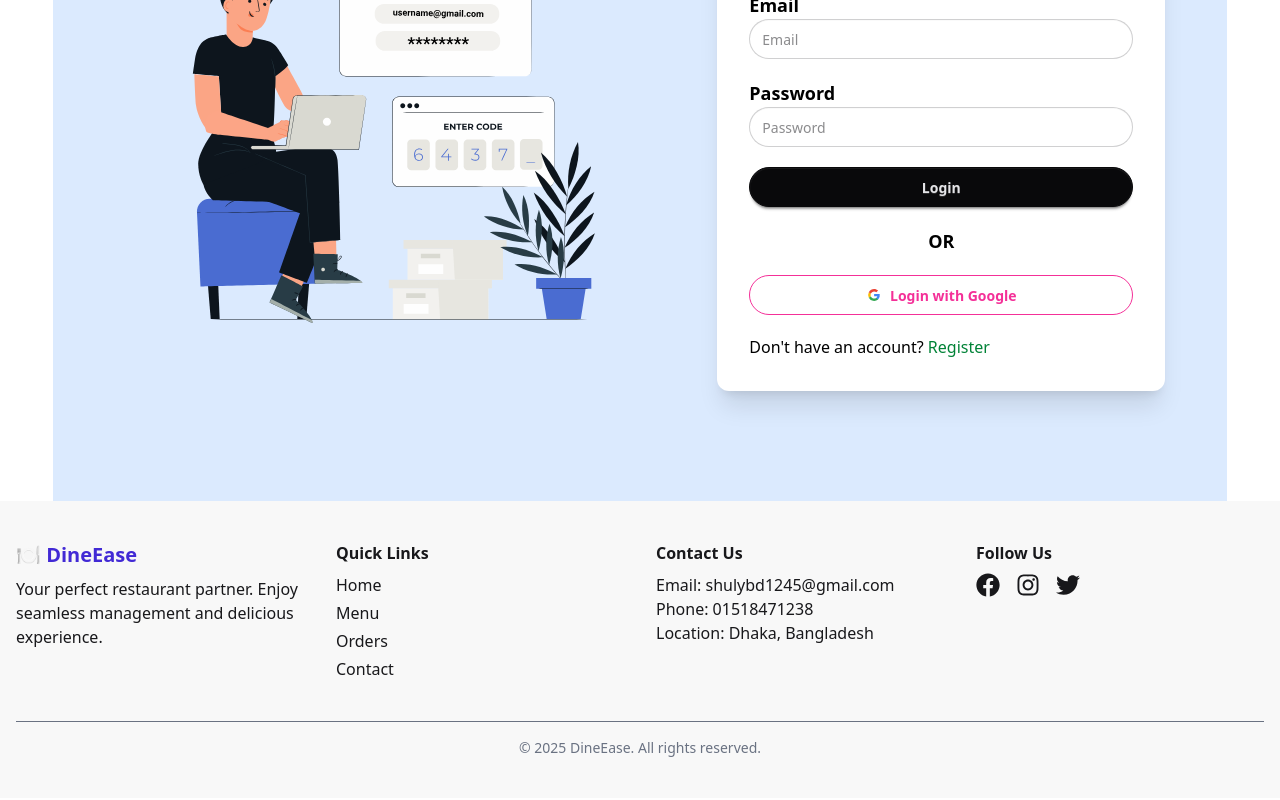
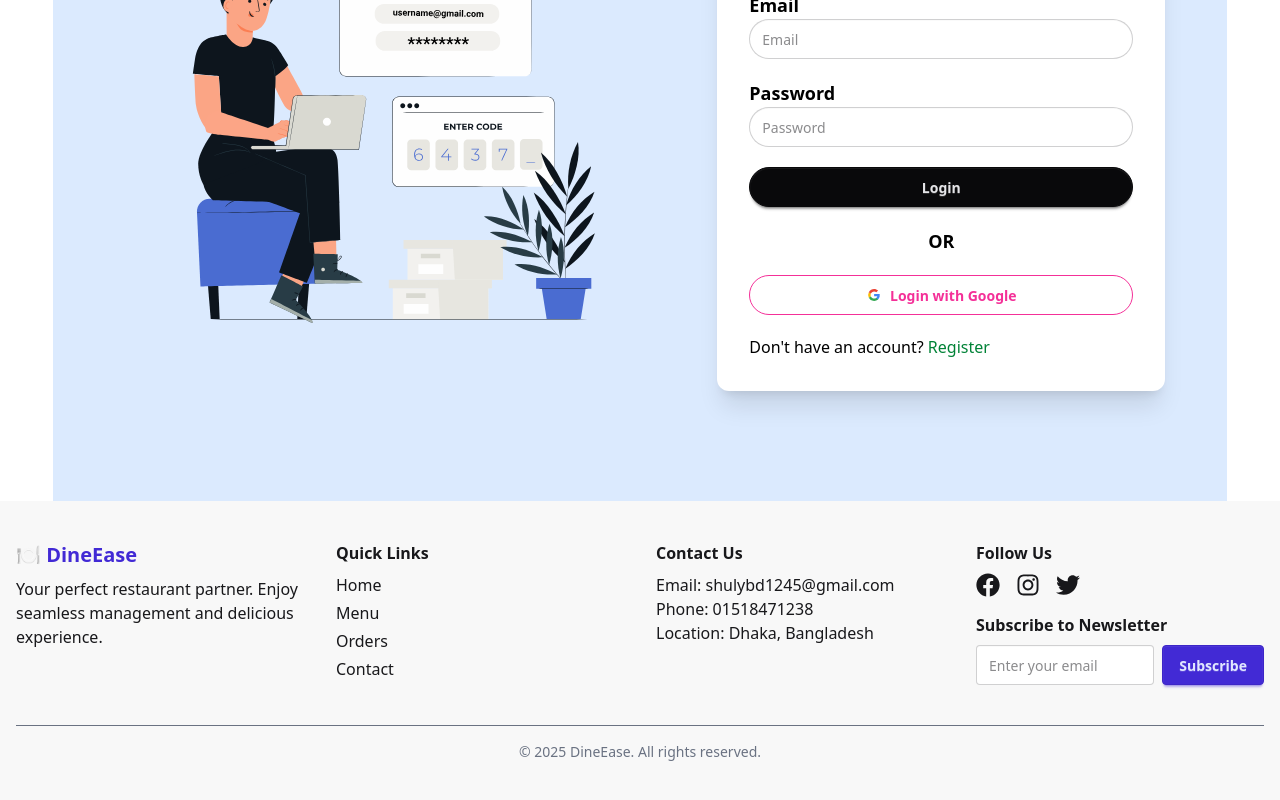
Before and after one commit to sheauly/assignment-11--client, a React (Vite) app: page /login in a window 1280 px wide. Shown: the part 404-1204 px from the top of the page. Built offline with nearby package versions, Linux system fonts and the light colour scheme; no server answers.

Commit message:
udate the footer part newsletter

```diff
--- a/src/Component/Footer.jsx
+++ b/src/Component/Footer.jsx
@@ -1,6 +1,19 @@
+import { useState } from "react";
 import { FaFacebook, FaInstagram, FaTwitter } from "react-icons/fa";
 
 const Footer = () => {
+    const [email, setEmail] = useState();
+
+    const handleSubscribe = (e) => {
+
+        e.preventDefault();
+        if (!email) {
+            alert("Please enter your email addres!");
+            return;
+        }
+        alert("Subscription successfull")
+        setEmail("");
+    }
     return (
         <footer className="bg-base-200 text-base-content px-4 py-10">
             <div className="max-w-7xl mx-auto grid grid-cols-1 md:grid-cols-4 gap-8">
@@ -29,14 +42,29 @@ const Footer = () => {
                     <p>Location: Dhaka, Bangladesh</p>
                 </div>
 
-                {/* Socials */}
+                {/* Socials + Newsletter */}
                 <div>
                     <h3 className="font-semibold mb-2">Follow Us</h3>
-                    <div className="flex space-x-4 text-2xl">
+                    <div className="flex space-x-4 text-2xl mb-4">
                         <a><FaFacebook className="hover:text-blue-600" /></a>
                         <a><FaInstagram className="hover:text-pink-500" /></a>
                         <a><FaTwitter className="hover:text-blue-400" /></a>
                     </div>
+
+                    {/* Newsletter */}
+                    <h3 className="font-semibold mb-2">Subscribe to Newsletter</h3>
+                    <form onSubmit={handleSubscribe} className="flex gap-2">
+                        <input
+                            type="email"
+                            placeholder="Enter your email"
+                            value={email}
+                            onChange={(e) => setEmail(e.target.value)}
+                            className="input input-bordered w-full"
+                        />
+                        <button type="submit" className="btn btn-primary">
+                            Subscribe
+                        </button>
+                    </form>
                 </div>
             </div>
 
--- a/src/Pages/AddItems.jsx
+++ /dev/null
@@ -1,11 +0,0 @@
-import React from 'react';
-
-const AddItems = () => {
-    return (
-        <div>
-            <h1>Add items page</h1>
-        </div>
-    );
-};
-
-export default AddItems;
--- a/src/Pages/AllItems.jsx
+++ /dev/null
@@ -1,11 +0,0 @@
-import React from 'react';
-
-const AllItems = () => {
-    return (
-        <div>
-
-        </div>
-    );
-};
-
-export default AllItems;
--- a/src/Pages/Dashboard.jsx
+++ /dev/null
@@ -1,11 +0,0 @@
-import React from 'react';
-
-const Dashboard = () => {
-    return (
-        <div>
-            <h1>Dashboard Page</h1>
-        </div>
-    );
-};
-
-export default Dashboard;
--- a/src/Pages/Home.jsx
+++ b/src/Pages/Home.jsx
@@ -3,6 +3,10 @@ import Banner from '../Component/Banner';
 import TopFoods from './TopFoods';
 import Testimonials from './Testimonials';
 import PopularCategories from './PopularCategories';
+import SalesPromotion from './SalesPromotion';
+import Review from './Review';
+
+
 
 
 const Home = () => {
@@ -15,8 +19,15 @@ const Home = () => {
                 <TopFoods></TopFoods>
 
             </section>
+            <section>
+                <SalesPromotion></SalesPromotion>
+            </section>
+            <section>
+                <Review></Review>
+            </section>
+
             <section className='mt-8'>
-            <Testimonials></Testimonials>
+                <Testimonials></Testimonials>
             </section>
             <section className='mt-8'>
                 <PopularCategories></PopularCategories>
--- /dev/null
+++ b/src/Pages/Review.jsx
@@ -0,0 +1,48 @@
+// import React from 'react';
+
+// const reviewsData = [
+//     {
+//         id: 1,
+//         name: 'Rina Hasan',
+//         review: 'Great product quality and fast delivery. Highly recommend!',
+//         rating: 5,
+//     },
+//     {
+//         id: 2,
+//         name: 'Sajib Khan',
+//         review: 'Customer service was very helpful and responsive.',
+//         rating: 4,
+//     },
+//     {
+//         id: 3,
+//         name: 'Anika Rahman',
+//         review: 'Affordable prices and good variety of products.',
+//         rating: 4,
+//     },
+// ];
+
+// function Reviews() {
+//     return (
+//         <section className="bg-gray-50 py-10 px-6 my-10 max-w-7xl mx-auto rounded-lg">
+//             <h2 className="text-3xl font-bold mb-8 text-center text-gray-800">Customer Reviews</h2>
+//             <div className="grid grid-cols-1 md:grid-cols-3 gap-8">
+//                 {reviewsData.map(({ id, name, review, rating }) => (
+//                     <div key={id} className="bg-white p-6 rounded shadow hover:shadow-lg transition">
+//                         <h3 className="font-semibold mb-2">{name}</h3>
+//                         <p className="text-gray-700 mb-4">{review}</p>
+//                         <div>
+//                             {[...Array(rating)].map((_, i) => (
+//                                 <span key={i} className="text-yellow-400">&#9733;</span> // Star icon
+//                             ))}
+//                             {[...Array(5 - rating)].map((_, i) => (
+//                                 <span key={i} className="text-gray-300">&#9733;</span>
+//                             ))}
+//                         </div>
+//                     </div>
+//                 ))}
+//             </div>
+//         </section>
+//     );
+// }
+
+// export default Reviews;
--- /dev/null
+++ b/src/Pages/SalesPromotion.jsx
@@ -0,0 +1,36 @@
+// import React from 'react';
+
+// function SalesPromotion() {
+//     return (
+//         <section className="bg-yellow-100 py-10 px-6 rounded-lg my-10 max-w-7xl mx-auto">
+//             <h2 className="text-3xl font-bold mb-6 text-center text-yellow-800">
+//                 Special Sales Promotion
+//             </h2>
+//             <div className="grid grid-cols-1 md:grid-cols-3 gap-6">
+//                 <div className="bg-white p-5 rounded shadow hover:shadow-lg transition">
+//                     <h3 className="text-xl font-semibold mb-2">50% Off on Selected Items</h3>
+//                     <p>Grab your favorite products at half price. Limited time offer!</p>
+//                     <button className="mt-4 px-4 py-2 bg-yellow-500 text-white rounded hover:bg-yellow-600">
+//                         Shop Now
+//                     </button>
+//                 </div>
+//                 <div className="bg-white p-5 rounded shadow hover:shadow-lg transition">
+//                     <h3 className="text-xl font-semibold mb-2">Buy 1 Get 1 Free</h3>
+//                     <p>Double the fun with our exclusive buy one get one free deal.</p>
+//                     <button className="mt-4 px-4 py-2 bg-yellow-500 text-white rounded hover:bg-yellow-600">
+//                         Discover More
+//                     </button>
+//                 </div>
+//                 <div className="bg-white p-5 rounded shadow hover:shadow-lg transition">
+//                     <h3 className="text-xl font-semibold mb-2">Free Shipping Over $50</h3>
+//                     <p>Enjoy free delivery on all orders above $50.</p>
+//                     <button className="mt-4 px-4 py-2 bg-yellow-500 text-white rounded hover:bg-yellow-600">
+//                         Learn More
+//                     </button>
+//                 </div>
+//             </div>
+//         </section>
+//     );
+// }
+
+// export default SalesPromotion;
--- a/src/context/AuthProvider.jsx
+++ b/src/context/AuthProvider.jsx
@@ -56,7 +56,7 @@ const AuthProvider = ({ children }) => {
                     body: JSON.stringify(currentUser),
                 })
                     .then((res) => console.log(res.json))
-                    .then(data => console.log(data))
+                    .then((data) => console.log(data))
                     .catch((err) => console.log(err));
             }
             setUser(currentUser);
--- a/src/layOut/DashboardLayOut.jsx
+++ b/src/layOut/DashboardLayOut.jsx
@@ -14,18 +14,18 @@ const DashboardLayout = () => {
                             Back to Home
                         </Link>
                     </li>
-                    <li>
+                    {/* <li>
                         <Link to="/dashboard" className="block hover:bg-green-600 p-2 rounded">
                             Overview
                         </Link>
-                    </li>
+                    </li> */}
                     <li>
-                        <Link to="/dashboard/addFood" className="block hover:bg-green-600 p-2 rounded">
+                        <Link to="/addFood" className="block hover:bg-green-600 p-2 rounded">
                             Add Food
                         </Link>
                     </li>
                     <li>
-                        <Link to="/dashboard//myOrders" className="block hover:bg-green-600 p-2 rounded">
+                        <Link to="/myOrders" className="block hover:bg-green-600 p-2 rounded">
                             My Orders
                         </Link>
                     </li>
```
Also changed, not shown: src/router/router.jsx (+14 -1 lines).
